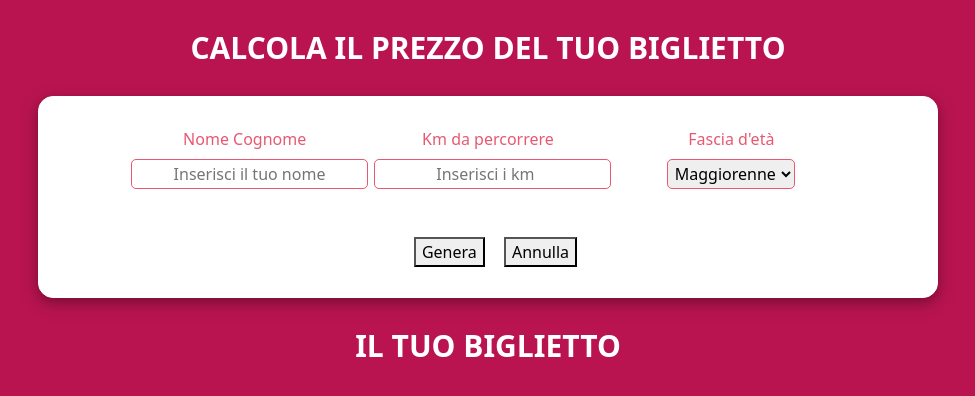
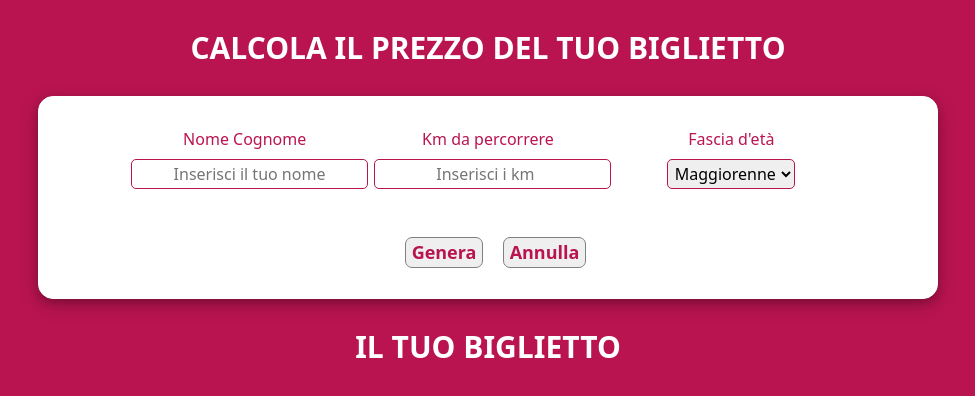
Before and after one commit to LorenzoVeropalumbo/js-biglietto-treno-form, a plain HTML site: page index.html in a window 1280 px wide. Shown: the whole page, without its empty margins (152-1127 px from the left). Drawn offline with nearby package versions, Linux system fonts and the light colour scheme.

Commit message:
modify buttons

```diff
--- a/css/style.css
+++ b/css/style.css
@@ -4,6 +4,19 @@ body{
 
   text-align: center;
 }
+
+button{
+  color: #b91450;
+  font-weight: 700;
+  border: 1px solid gray;
+  border-radius: 7px;
+  font-size: 18px;
+}
+
+button:hover{
+  border: 2px solid orange;
+}
+
 
 /* Container */
 .mb-container-small{
@@ -59,7 +72,7 @@ h5.title{
 }
 
 .mb-text-label{
-  color: #e85870;
+  color: #b91450;
   font-weight: 500;
 }
 
@@ -68,7 +81,7 @@ h5.title{
   padding: 2px 2px;
   margin: 8px 0;
   box-sizing: border-box;
-  border: 1px solid #e85870;
+  border: 1px solid #b91450;
   border-radius: 5px;
   text-align: center;
 }
```
